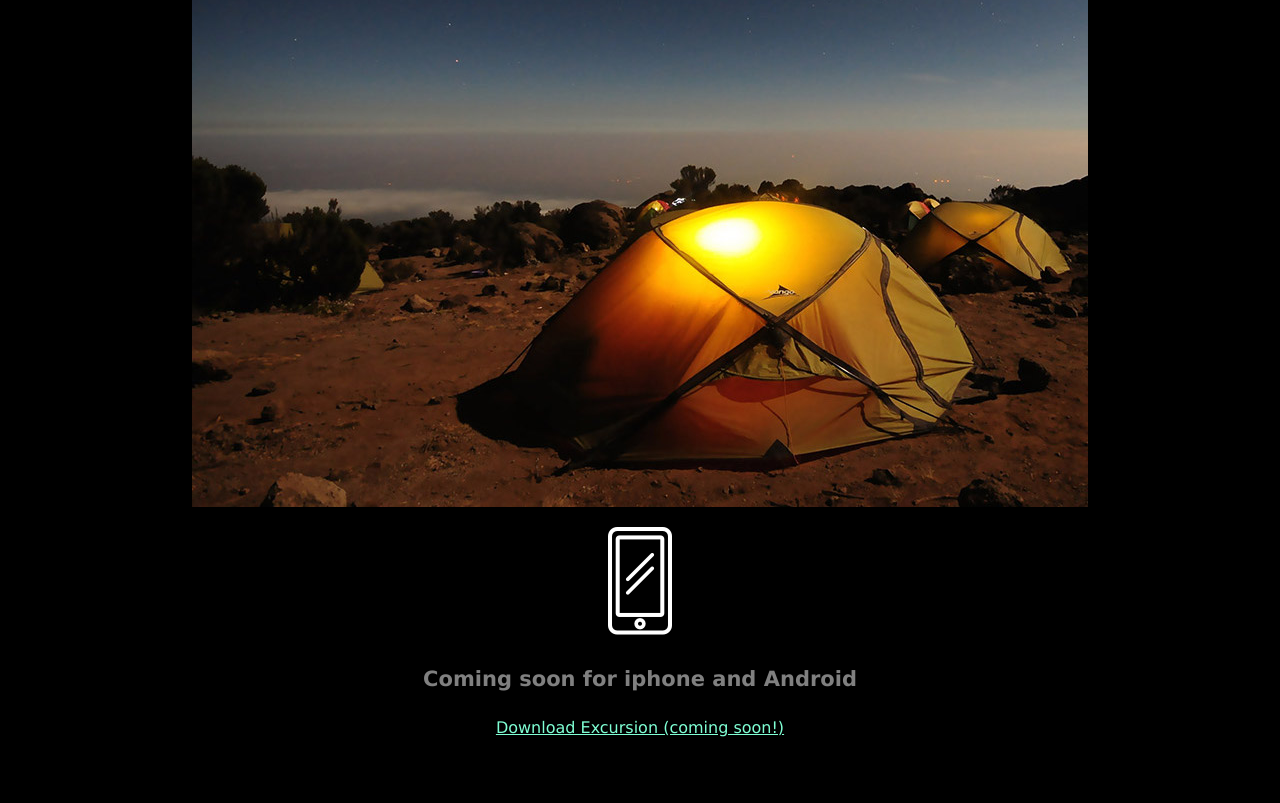
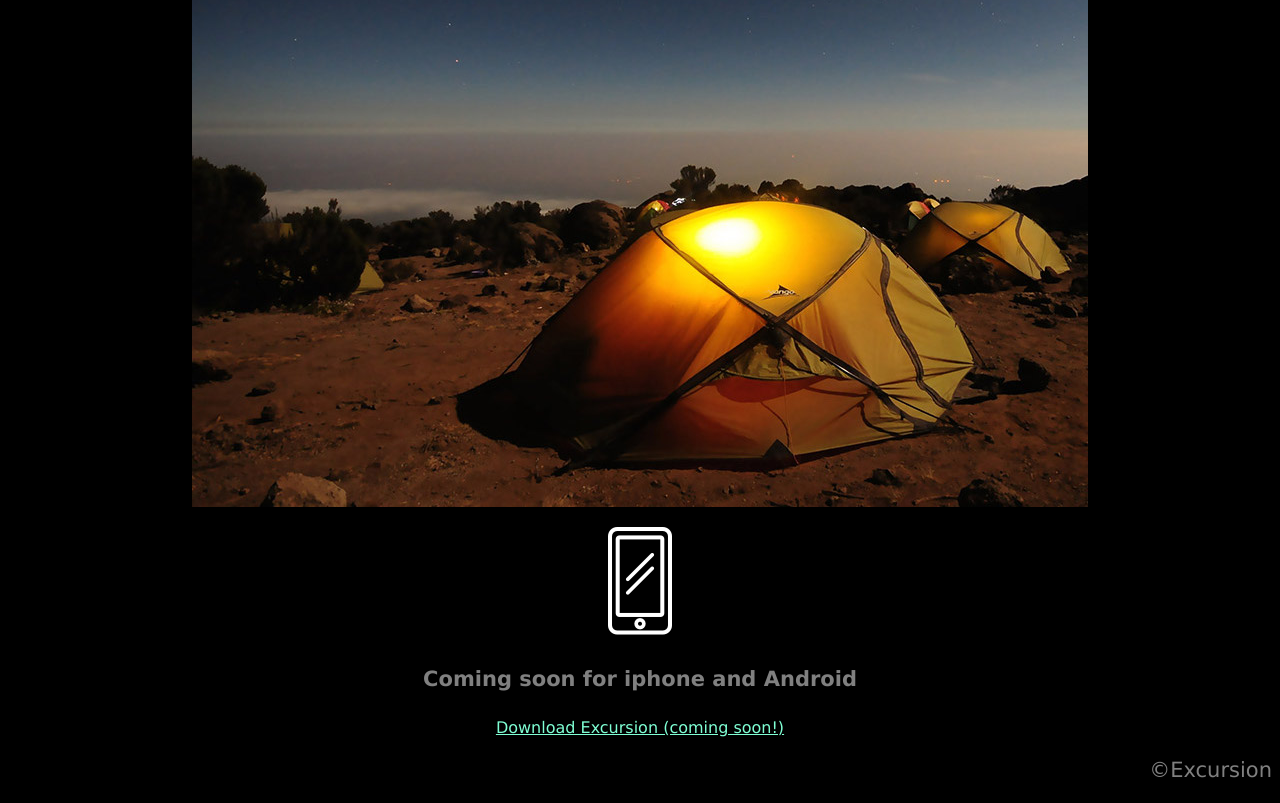
Before and after one commit to Sukhijootla/excursion, a plain HTML site: page index.html in a window 1280 px wide. Shown: the part 505-1308 px from the top of the page. Before the commit the page ends 1258 px from the top, so only its background shows below. Drawn offline with Linux system fonts and the light colour scheme.

Commit message:
final push

```diff
--- a/index.html
+++ b/index.html
@@ -19,5 +19,7 @@
 <p><img src="resources/images/phone.png"></p>
 <h4 class="header--subheader">Coming soon for iphone and Android</h4>
 <p><a class="link--cta" href="#">Download Excursion (coming soon!)</a></p>
+<p class="footer--copyright"> &COPY;Excursion</p>
+
 </Body>
 </html>
--- a/resources/css/style.css
+++ b/resources/css/style.css
@@ -22,7 +22,16 @@ body {
     color: grey;
 }
 
+/* LINKS */
+
 .link--cta {
     font-size: 16px;
     color: aquamarine;
 }
+
+/* FOOTER */
+.footer--copyright {
+    font-size: 21px;
+    color: grey;
+    text-align: right ;
+}
```
